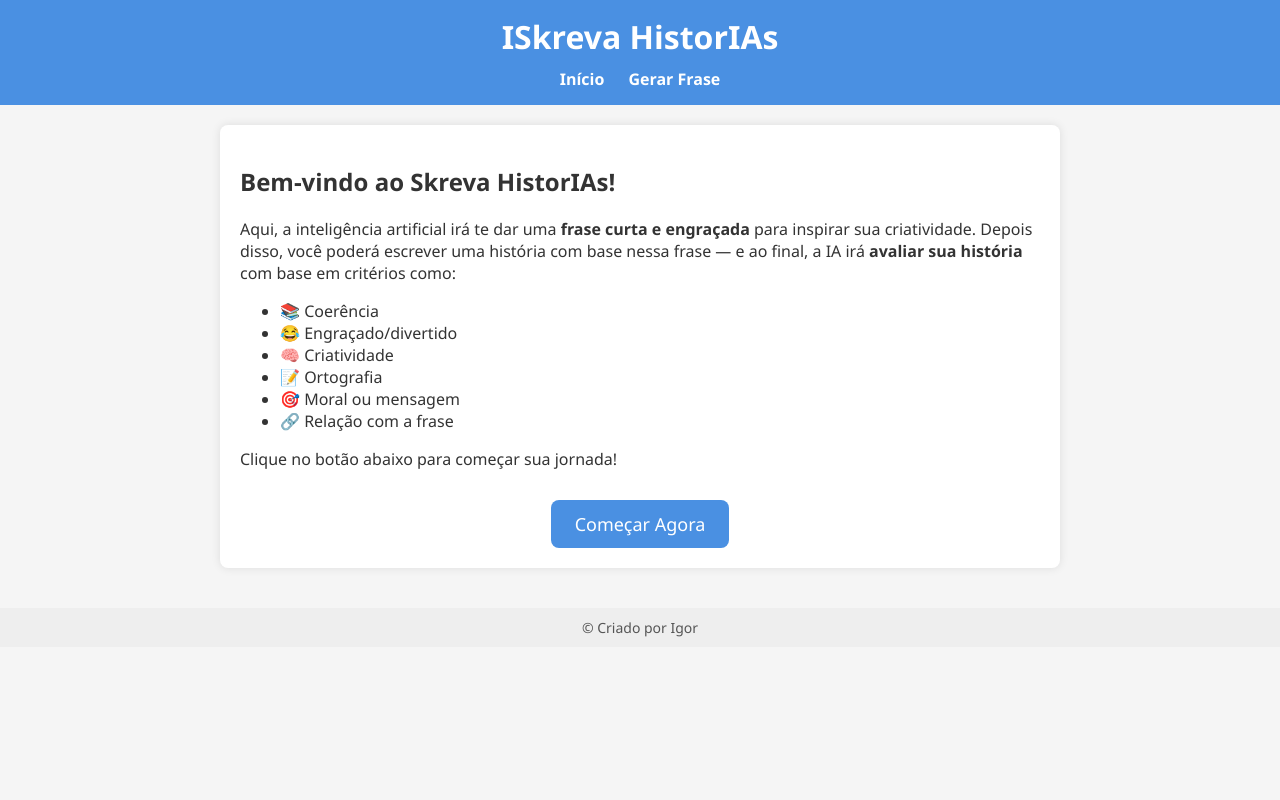
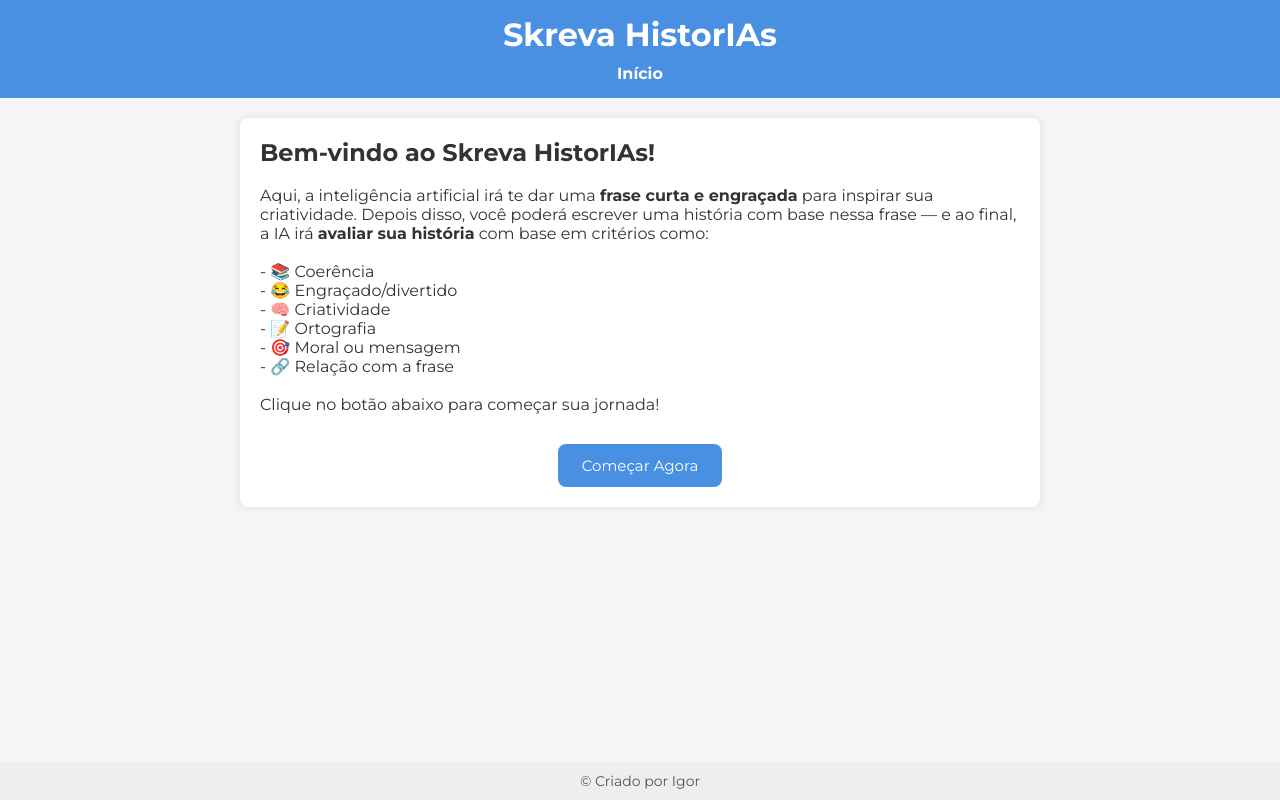
Before and after one commit to IgorVernequeDev/Skreva-StorIAs, a Flask app: page / in a window 1280 px wide. Run offline with Flask 3, Linux system fonts and the light colour scheme.

Commit message:
Melhorias no visual do Skreva HistorIAs v1.0

```diff
--- a/app/routes/main.py
+++ b/app/routes/main.py
@@ -5,11 +5,12 @@ main = Blueprint('main', __name__)
 
 client = OpenAI(
 base_url="https://openrouter.ai/api/v1",
-api_key="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",
+api_key="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",
 )
 
 @main.route('/')
 def index():
+    session.pop('frase', None)
     return render_template('index.html')
 
 @main.route('/gerar_frase')
@@ -19,7 +20,7 @@ def gerar_frase():
             model="openai/gpt-4.1",
             prompt="Crie uma frase bem curta, engraçada e irônica. A frase deve ter até 10 palavras e fazer sentido. Não adicione explicações, apenas a frase.",
             max_tokens=25,
-            temperature=0.9
+            temperature=1.4
         )
         frase_gerada = resposta.choices[0].text.strip()
         session['frase'] = frase_gerada
@@ -42,7 +43,7 @@ def resultado():
 
     resultado = client.completions.create(
         model="openai/gpt-4.1",
-        prompt=f"De acordo com a história: {historia}, gostaria que você avaliasse a história rigorosamente em alguns pontos: 1) Coerência, 2) Engraçado/Divertido, 3) Criatividade, 4) Ortografia, 5) Moral ou mensagem, 6) Relação com a frase: {frase} A avaliação deve ser feita em uma escala de 0 a 10, onde 0 é o pior e 10 é o melhor. Explique de forma bem breve o motivo da nota. Exemplo: 1) Coerência: 8 - Pois é uma leitura fácil e não é confusa. 2) Engraçado/Divertido: 9 - Pois faz uso de ironia e humor de forma leve e engraçada. (...) ATENÇÃO: TIRE OS '**' DA AVALIAÇÃO. no número 6, apenas diga a nota e o motivo sem repetir a frase. Depois, faça a média das notas (Ex: Média final: 8)",
+        prompt=f"De acordo com a história: {historia}, gostaria que você avaliasse a história rigorosamente em alguns pontos: 📚 Coerência, 😂 Engraçado/Divertido, 🧠 Criatividade, 📝 Ortografia, 🎯 Moral ou mensagem, 🔗 Relação com a frase: {frase} A avaliação deve ser feita em uma escala de 0 a 10, onde 0 é o pior e 10 é o melhor. Explique de forma bem breve o motivo da nota. Exemplo: 📚 Coerência: 8 - Pois é uma leitura fácil e não é confusa. 😂 Engraçado/Divertido: 9 - Pois faz uso de ironia e humor de forma leve e engraçada. (...) ATENÇÃO: TIRE OS '**' DA AVALIAÇÃO. no número 6, apenas diga a nota e o motivo sem repetir a frase. Depois, faça a média das notas (Ex: 🔢 Média final: 8) APENAS DÊ AS NOTAS, A MÉDIA E OS MOTIVOS!",
         max_tokens=250,
         temperature=0
     )
--- a/app/static/css/style.css
+++ b/app/static/css/style.css
@@ -1,9 +1,11 @@
-/* Reset simples */
-body, h1, p, a {
+* {
+    box-sizing: border-box;
     margin: 0;
     padding: 0;
-    font-family: 'Segoe UI', sans-serif;
+    text-decoration: none;
+    font-family: "Montserrat", sans-serif;
 }
+
 
 body {
     background-color: #f5f5f5;
@@ -43,6 +45,27 @@ header a:hover {
     text-decoration: underline;
 }
 
+ul {
+    list-style-type: none;
+}
+
+button {
+    background-color: #4a90e2;
+    color: white;
+    border: none;
+    padding: 10px 20px;
+    border-radius: 5px;
+    cursor: pointer;
+    font-size: 16px;
+}
+
+button:hover {
+    background-color: #357ab8;
+    transform: scale(1.05);
+    transition: transform 0.3s;
+}
+
+
 .botao-comecar {
     display: inline-block;
     background-color: #4a90e2;
@@ -50,27 +73,36 @@ header a:hover {
     padding: 12px 24px;
     border-radius: 8px;
     text-decoration: none;
-    font-size: 18px;
+    font-size: 15px;
     transition: background-color 0.3s;
 }
 
-.botao-comecar:hover {
-    background-color: #357ab8;
+textarea {
+    width: 100%;
+    height: 200px;
+    border-radius: 8px;
+    background-color: #4a90e2;
+    color: white;
+    font-size: 16px;
+    resize: none;
+    padding: 1%;
 }
 
-textarea {
-    width: 97.5%;
-    height: 200px;
-    padding: 10px;
-    border-radius: 8px;
-    border: 1px solid #ccc;
-    font-size: 16px;
-    margin-top: 10px;
-    resize: none;
+textarea:focus {
+    outline: none;
+    box-shadow: 0 0 5px rgba(74, 144, 226, 0.5);
+}
+
+textarea::placeholder {
+    color: white;
+    opacity: 1;
 }
 
 /* Footer */
 footer {
+    position: fixed;
+    bottom: 0;
+    width: 100%;
     background-color: #eee;
     text-align: center;
     padding: 10px 0;
--- a/app/templates/base.html
+++ b/app/templates/base.html
@@ -1,17 +1,20 @@
 <!DOCTYPE html>
 <html lang="pt-BR">
+
 <head>
     <meta charset="UTF-8">
     <title>{% block title %}Skreva HistorIAs{% endblock %}</title>
     <link rel="stylesheet" href="{{ url_for('static', filename='css/style.css') }}">
+    <link rel="preconnect" href="https://fonts.googleapis.com">
+    <link rel="preconnect" href="https://fonts.gstatic.com" crossorigin>
+    <link href="https://fonts.googleapis.com/css2?family=Montserrat:ital,wght@0,100..900;1,100..900&family=Open+Sans:ital,wght@0,300..800;1,300..800&display=swap" rel="stylesheet">
 </head>
+
 <body>
     <header>
-        <h1>ISkreva HistorIAs</h1>
+        <h1>Skreva HistorIAs</h1>
         <nav>
             <a href="/">Início</a>
-            <a href="/gerar_frase">Gerar Frase</a>
-            <!-- Adicione mais links conforme necessário -->
         </nav>
     </header>
 
@@ -25,4 +28,5 @@
 
     <script src="{{ url_for('static', filename='js/script.js') }}"></script>
 </body>
+
 </html>
--- a/app/templates/index.html
+++ b/app/templates/index.html
@@ -4,24 +4,29 @@
 
 {% block content %}
 <h2>Bem-vindo ao Skreva HistorIAs!</h2>
+<br>
 <p>
-        Aqui, a inteligência artificial irá te dar uma <strong>frase curta e engraçada</strong> para inspirar sua criatividade.
-        Depois disso, você poderá escrever uma história com base nessa frase — e ao final, a IA irá <strong>avaliar sua história</strong> com base em critérios como:
+    Aqui, a inteligência artificial irá te dar uma <strong>frase curta e engraçada</strong> para inspirar sua
+    criatividade.
+    Depois disso, você poderá escrever uma história com base nessa frase — e ao final, a IA irá <strong>avaliar sua
+        história</strong> com base em critérios como:
 </p>
+<br>
 <ul>
-        <li>📚 Coerência</li>
-        <li>😂 Engraçado/divertido</li>
-        <li>🧠 Criatividade</li>
-        <li>📝 Ortografia</li>
-        <li>🎯 Moral ou mensagem</li>
-        <li>🔗 Relação com a frase</li>
+    <li>- 📚 Coerência</li>
+    <li>- 😂 Engraçado/divertido</li>
+    <li>- 🧠 Criatividade</li>
+    <li>- 📝 Ortografia</li>
+    <li>- 🎯 Moral ou mensagem</li>
+    <li>- 🔗 Relação com a frase</li>
 </ul>
 
-    <p>
-        Clique no botão abaixo para começar sua jornada!
-    </p>
+<br>
+<p>Clique no botão abaixo para começar sua jornada!</p>
 
 <div style="text-align: center; margin-top: 30px;">
-        <a href="{{ url_for('main.history') }}" class="botao-comecar">Começar Agora</a>
+    <a href="{{ url_for('main.history') }}">
+        <button class="botao-comecar">Começar Agora</button>
+    </a>
 </div>
 {% endblock %}
--- a/app/templates/result.html
+++ b/app/templates/result.html
@@ -5,9 +5,10 @@
 {% block content %}
 {% if resultado %}
   <h2>Resultado da Avaliação</h2>
+  <br>
   <div>
     {% for linha in resultado.split('\n') %}
-      <p><strong>{{ linha }}</strong></p>
+      <p><strong>{{ linha }}</strong></p><br>
     {% endfor %}
   </div>
 {% endif %}
```
Also changed, not shown: app/templates/history.html (+9 -1 lines). Lines whose indentation alone changed are shown as unchanged.
